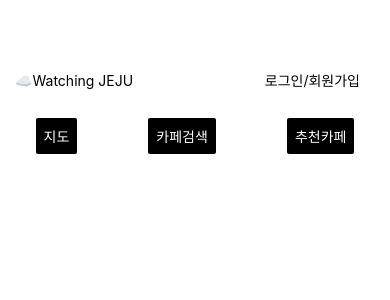
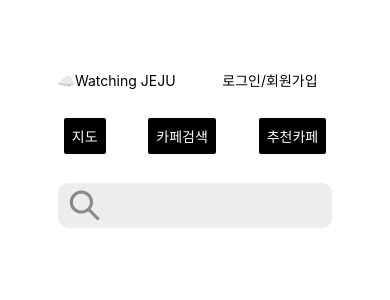
Before and after one commit to limdumb/GoJEJU, a React Native app: screen /StoreSearchView in a window 390 px wide. Shown: the top 300 px of the page. Built offline with nearby package versions, Linux system fonts and the light colour scheme.

Commit message:
[Feat] Search Input 생성

```diff
--- /dev/null
+++ b/components/SearchView/SearchInput.tsx
@@ -0,0 +1,35 @@
+import { TextInput } from "react-native";
+import { View } from "react-native";
+import { StyleSheet } from "react-native";
+import SearchIcon from "react-native-vector-icons/Fontisto";
+
+interface SearchProps {
+  searchValue: string;
+  setSearchValue: React.Dispatch<React.SetStateAction<string>>;
+}
+
+export default function SearchInput(props: SearchProps) {
+  return (
+    <View style={styles.container}>
+      <SearchIcon name="search" size={30} color="#898989" />
+      <TextInput
+        style={styles.searchInput}
+        value={props.searchValue}
+        onChangeText={props.setSearchValue}
+      />
+    </View>
+  );
+}
+
+const styles = StyleSheet.create({
+  container: {
+    backgroundColor: "#EDEDED",
+    width: "90%",
+    height: 45,
+    borderRadius: 10,
+    alignItems: "center",
+    flexDirection: "row",
+    paddingLeft: 12,
+  },
+  searchInput: { width: "85%", height: "100%",marginLeft:15, fontSize:16 },
+});
--- a/pages/StoreSearchView.tsx
+++ b/pages/StoreSearchView.tsx
@@ -1,10 +1,21 @@
-import { StyleSheet, View } from "react-native";
+import { useState } from "react";
+import { ScrollView, StyleSheet, Text, View } from "react-native";
 import Header from "../components/Header";
+import SearchInput from "../components/SearchView/SearchInput";
 
 export default function StoreSearchView() {
+  const [searchValue, setSearchValue] = useState("");
   return (
     <View style={styles.container}>
-      <Header />
+      <ScrollView>
+        <Header />
+        <View style={styles.searchInputSection}>
+          <SearchInput
+            searchValue={searchValue}
+            setSearchValue={setSearchValue}
+          />
+        </View>
+      </ScrollView>
     </View>
   );
 }
@@ -12,7 +23,13 @@ export default function StoreSearchView() {
 const styles = StyleSheet.create({
   container: {
     flex: 1,
+    backgroundColor: "white",
     alignItems: "center",
-    backgroundColor: "white",
+  },
+  searchInputSection: {
+    width: "100%",
+    height: 90,
+    alignItems: "center",
+    justifyContent: "center",
   },
 });
```
